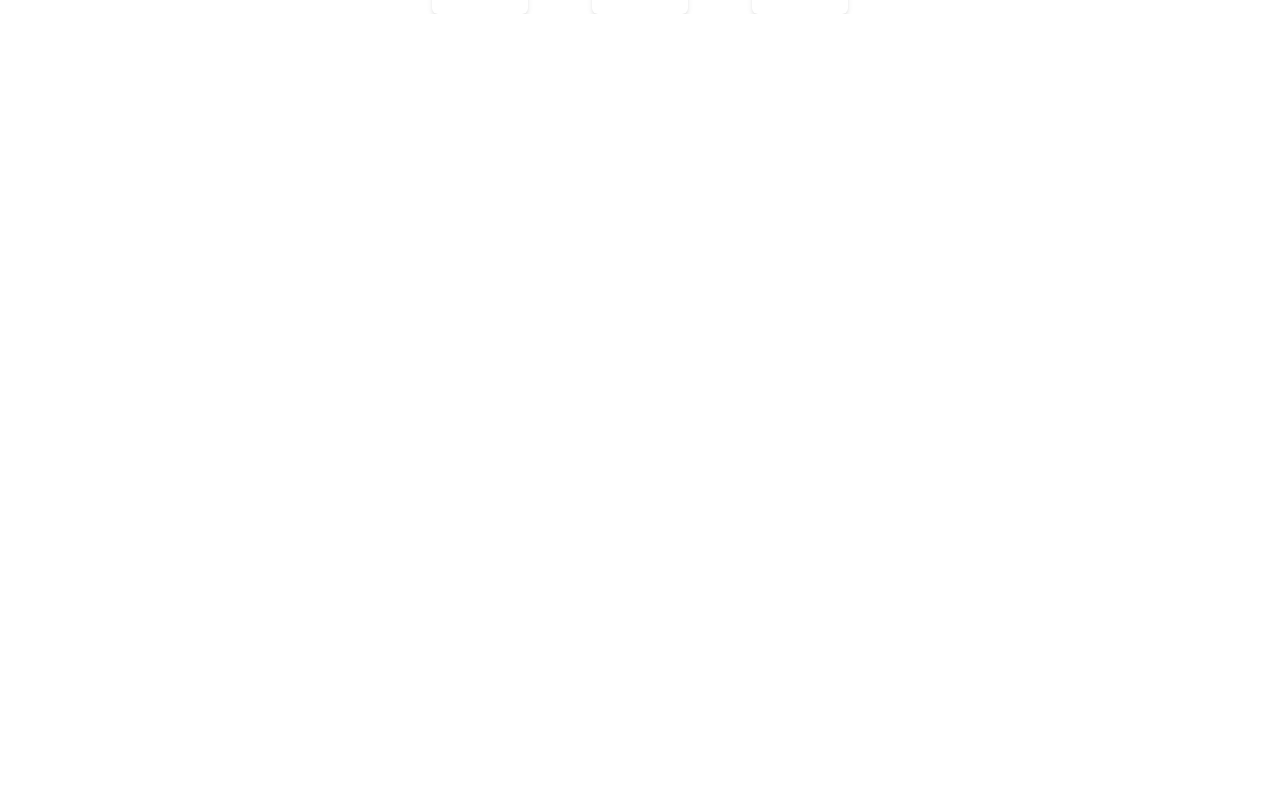
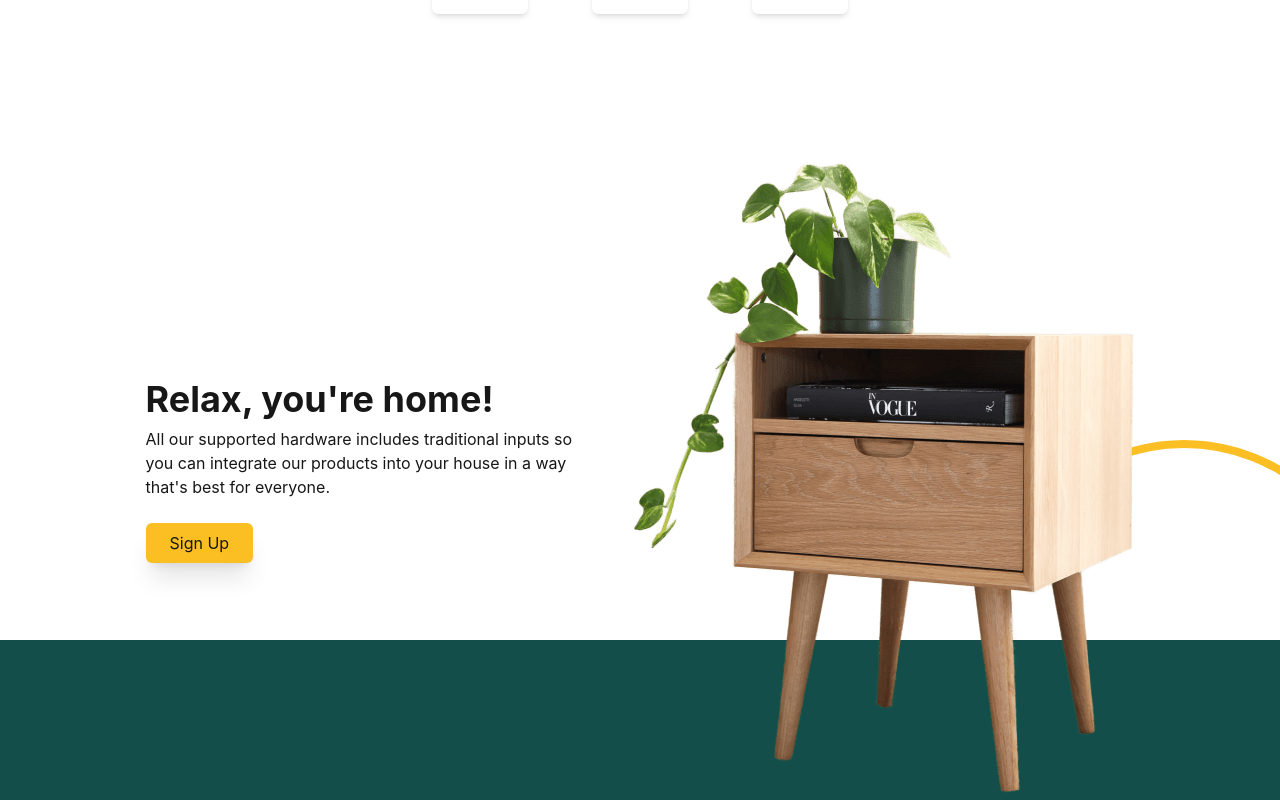
Before and after one commit to Tymkar/smart-home-landing-page, a React (Create React App) app: page / in a window 1280 px wide. Shown: the part 1842-2642 px from the top of the page. Before the commit the page ends 1856 px from the top, so only its background shows below. Built offline with nearby package versions, Linux system fonts and the light colour scheme.

Commit message:
SignUp component

```diff
--- a/src/App.js
+++ b/src/App.js
@@ -5,6 +5,7 @@
 import DownloadButton from "./components/DownloadButton";
 import Qualities from "./components/Qualities";
 import Partners from "./components/Partners";
+import SignUp from "./components/SignUp";
 
 export default function App() {
   const [mobileMenu, setMobileMenu] = useState(false);
@@ -212,6 +213,7 @@
         <DownloadButton />
         <Qualities />
         <Partners />
+        <SignUp />
       </main>
     </>
   );
--- /dev/null
+++ b/src/components/SignUp.js
@@ -0,0 +1,77 @@
+import React from "react";
+import table from "../../src/assets/table.png";
+
+function SignUp() {
+  return (
+    <section aria-labelledby="home" className="relative">
+      <div className="flex flex-wrap-reverse gap-8 justify-center">
+        <div className="flex gap-6 flex-wrap flex-col items-start lg:justify-center">
+          <div className="flex flex-wrap flex-col items-start gap-2">
+            <h2 className="text-4xl font-bold">Relax, you're home!</h2>
+            <p className="max-w-md">
+              All our supported hardware includes traditional inputs so you can
+              integrate our products into your house in a way that's best for
+              everyone.
+            </p>
+          </div>
+          <a
+            href="/"
+            className="
+            py-2
+            px-6
+            bg-amber-400
+            dark:text-neutral-900
+            flex
+            gap-2
+            shadow-xl
+            hover:shadow-none
+            transition-shadow
+            focus:outline-none
+            focus-visible:ring-4
+            ring-neutral-900
+            rounded-md
+            ring-offset-4
+            ring-offset-white
+            dark:ring-amber-400
+            dark:ring-offset-neutral-800
+        "
+          >
+            Sign Up
+          </a>
+        </div>
+        <img src={table} alt="Table" />
+      </div>
+      <div
+        className="
+        absolute
+        -bottom-6
+        -right-32
+        -z-10
+        aspect-square
+        md:border-8
+        border-amber-400
+        rounded-full
+        md:w-64
+        lg:w-96
+        xl:max-w-lg
+    "
+      ></div>
+      <div
+        className="
+        bg-teal-900
+        h-24
+        xl:h-48
+        -mx-8
+        mt-12
+        xl:mt-0
+        xl:absolute
+        w-screen
+        -bottom-8
+        -z-10
+    "
+      ></div>
+    </section>
+  );
+}
+
+export default SignUp;
```
